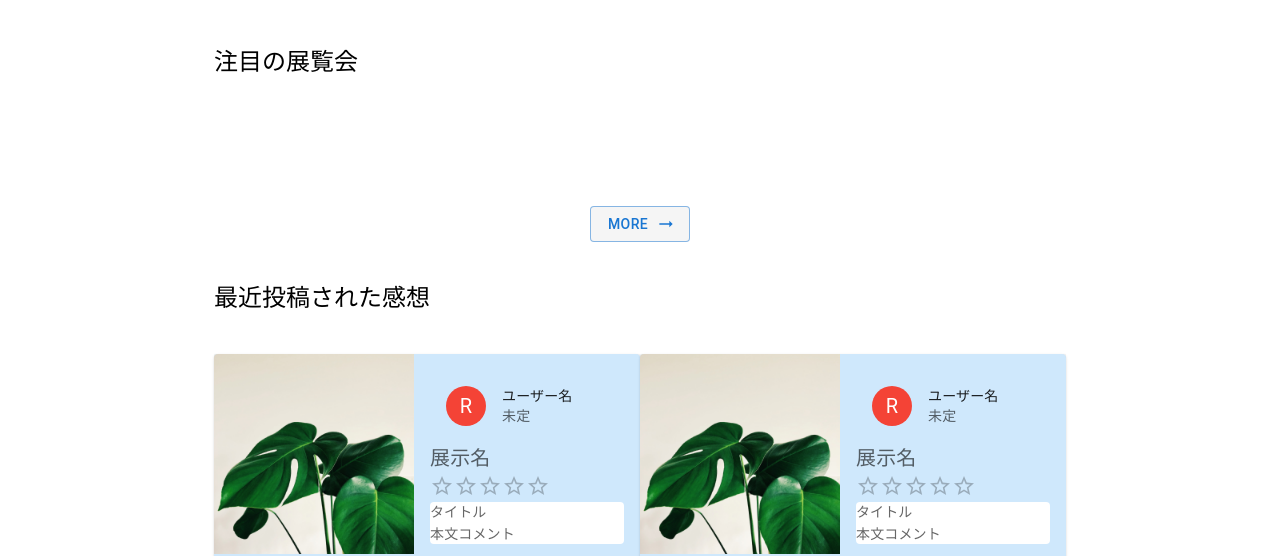
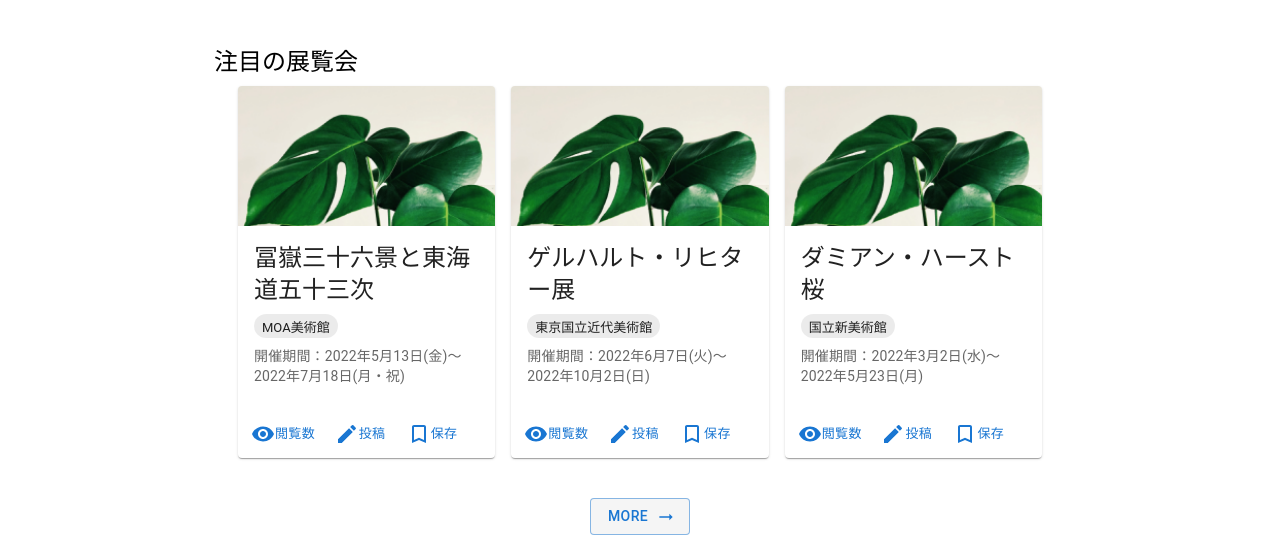
Before and after one commit to monstera3/ato, a React (Create React App) app: page / in a window 1280 px wide. Shown: the part 223-779 px from the top of the page. Built offline with nearby package versions, Linux system fonts and the light colour scheme; no server answers.

Commit message:
style: ExhibitionCard topに反映

```diff
--- a/src/components/page/FeaturedExhibition.tsx
+++ b/src/components/page/FeaturedExhibition.tsx
@@ -1,14 +1,18 @@
 import React from 'react';
 import {
   Button,
-  Container, Link,
+  Container, Grid, Link,
   Typography
 } from '@mui/material';
 import ArrowRightAltIcon from '@mui/icons-material/ArrowRightAlt';
 import { ExhibitionCard } from '../model/ExhibitionCard';
+import { getExhibitions } from '../../data';
 
 
 export const FeaturedExhibition=()=> {
+
+  const exhibitions = getExhibitions();
+
   return (
     <div className="App">
       <Container maxWidth="md">
@@ -16,14 +20,16 @@ export const FeaturedExhibition=()=> {
           注目の展覧会
         </Typography>
         <Container sx={{ display: 'flex', flexDirection: 'column', alignItems: 'center' }}>
-          <Container
-            sx={{ my: 5,backgroundColor: '#f5f5f5',display: 'flex',
-              alignItems: 'center',
-              justifyContent: 'space-between'}}>
-            {/*<ExhibitionCard />*/}
-            {/*<ExhibitionCard />*/}
-            {/*<ExhibitionCard />*/}
-          </Container>
+            <Grid container spacing={2}>
+              {exhibitions.map((exhibition)=>(
+                <Grid item xs={12} sm={6} md={4} lg={4} key={exhibition.id}>
+                  {/*<Link to={'/exhibitions/'+exhibition.id}>*/}
+                    <ExhibitionCard exhibition={exhibition}/>
+                  {/*</Link>*/}
+
+                </Grid>
+              ))}
+            </Grid>
           <Button
             sx={{ my: 5, backgroundColor: '#f5f5f5', width: 100 }}
             variant="outlined" endIcon={<ArrowRightAltIcon />}>
```
